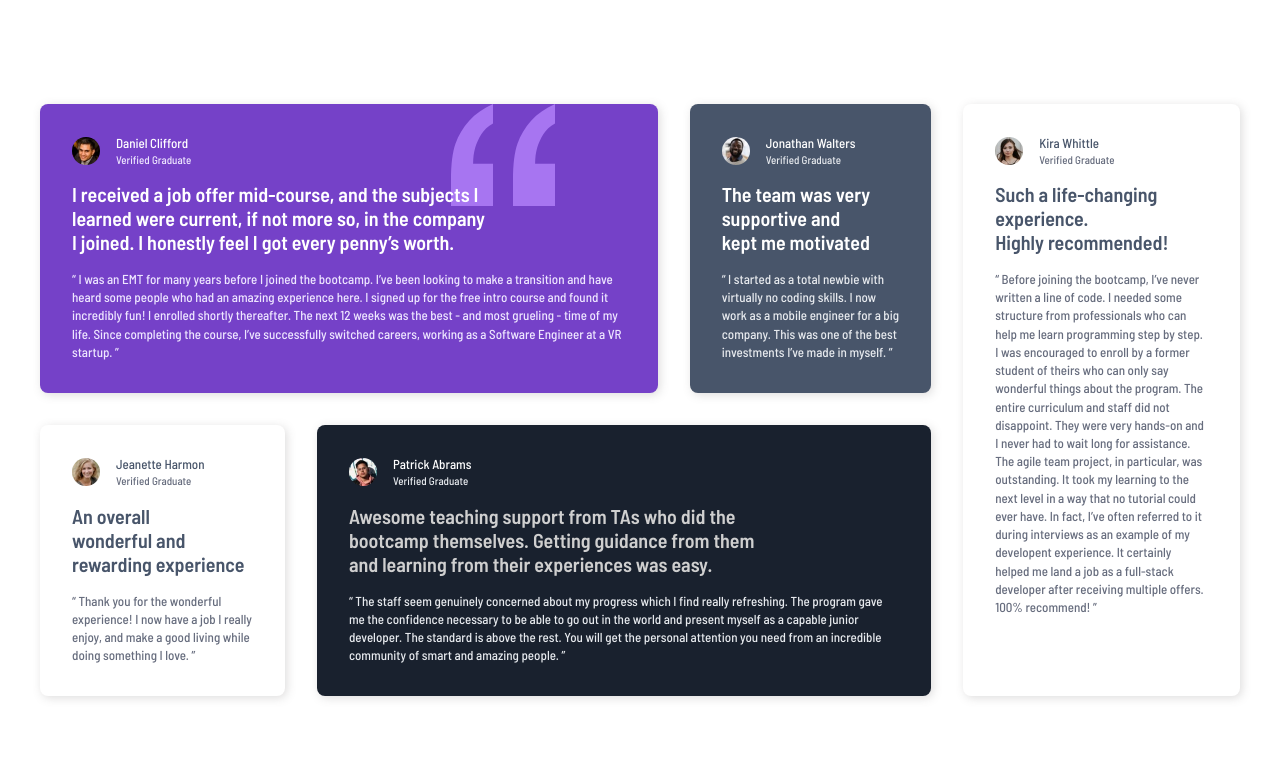
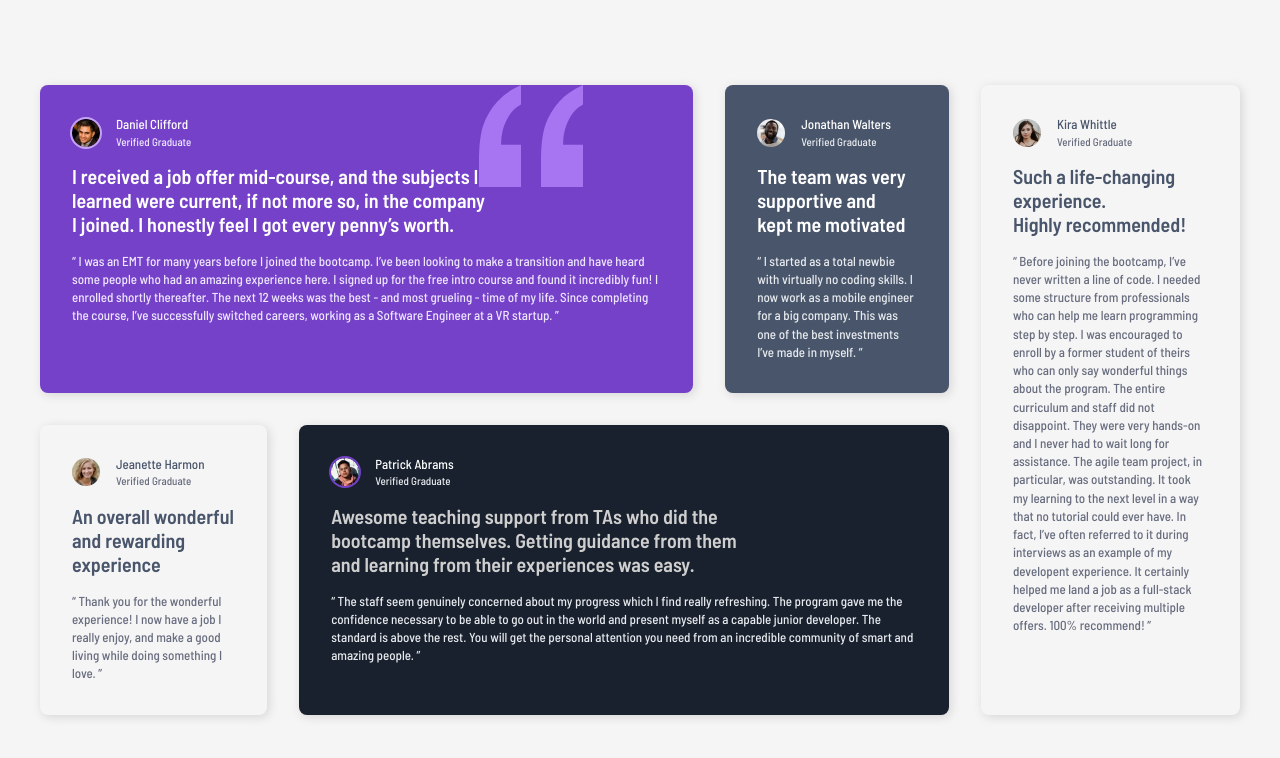
Before and after one commit to amancalledkidd/testimonial-grid-section, a website: page index.html in a window 1280 px wide. Drawn offline with Linux system fonts and the light colour scheme.

Commit message:
image outline for users added

```diff
--- a/scss/global.scss
+++ b/scss/global.scss
@@ -9,7 +9,7 @@ body {
   font-size: vars.$font-size;
   font-weight: vars.$font-weight;
   color: vars.$clr-grey-400;
-  background-color: vars.$clr-white;
+  background-color: #F6F5F6
 }
 
 h3 {
@@ -34,8 +34,8 @@ p {
   @media (min-width: 1048px) {
     grid-template-columns: unset;
     grid-template-rows: unset;
-    grid-template-areas: "user1 user1 user1 user1 user2 user5"
-                         "user3 user4 user4 user4 user4 user5"
+    grid-template-areas: "user1 user1 user1 user1 user1 user2 user5"
+                         "user3 user4 user4 user4 user4 user4 user5"
   }
 }
 .flow > * + * {
@@ -55,6 +55,7 @@ p {
     width: 28px;
     height: 28px;
     border-radius: vars.$border-rad-user-image;
+
   }
   &__info {
     p {
@@ -74,6 +75,13 @@ p {
 .user-1 {
   background-color: vars.$clr-purple-500;
   color: vars.$clr-white;
+  .user {
+
+    img {
+      outline: 2px vars.$clr-purple-300 solid;
+    }
+  }
+
 
   p {
     color: vars.$clr-purple-50;
@@ -128,12 +136,8 @@ p {
   background-color: vars.$clr-drk-blue;
   color: vars.$clr-white;
 
-  @media (min-width: 600px) {
-    grid-column: 1 / 3;
-  }
-
-  @media (min-width: 1048px) {
-    grid-area: user4;
+  img {
+    outline: 2px vars.$clr-purple-500 solid;
   }
 
   p {
@@ -142,6 +146,14 @@ p {
 
   h3 {
     color: vars.$clr-grey-200;
+  }
+
+  @media (min-width: 600px) {
+    grid-column: 1 / 3;
+  }
+
+  @media (min-width: 1048px) {
+    grid-area: user4;
   }
 }
 
```
Also changed, not shown: css/global.css, 1 other file.
